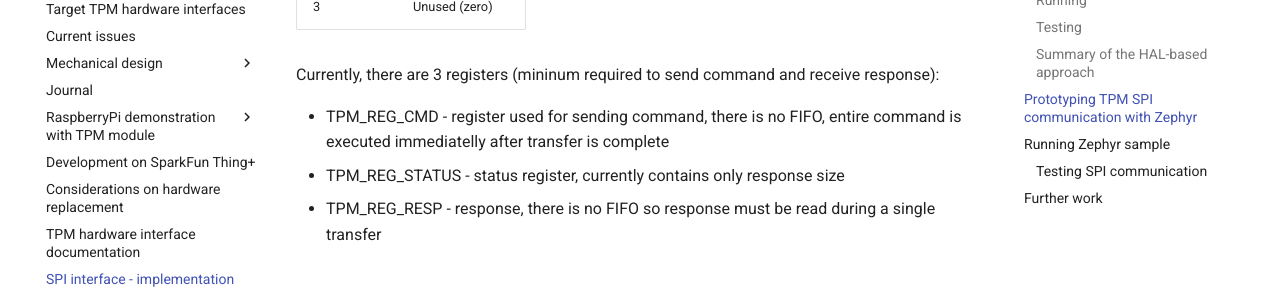
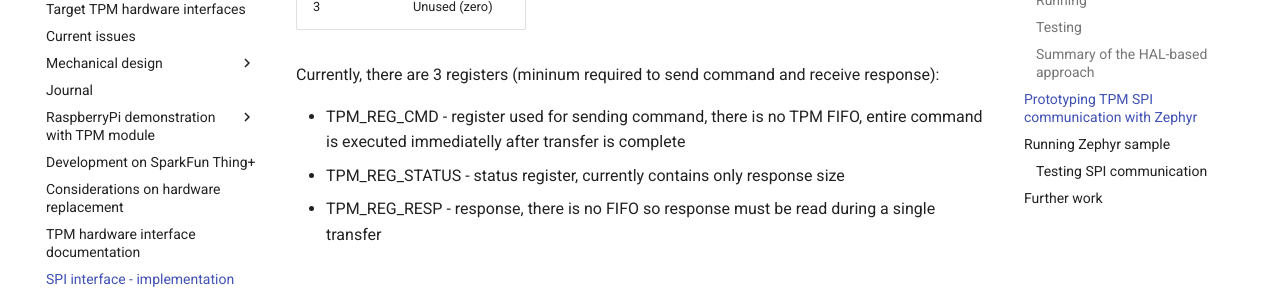
Before and after one commit to lpn-plant/lpntpm-docs, an MkDocs documentation site: the page built from docs/tpm-spi-dev.md, in a window 1280 px wide and 900 px high, scrolled down 5645 px. Shown: the part 153-446 px from the top of the window. Built offline with MkDocs 1.6.1 and Material for MkDocs 9.7.7, drawn with Linux system fonts in a browser that asks for light colours.

Commit message:
docs/tpm-spi-dev.md: clarify on FIFO

```diff
--- a/docs/tpm-spi-dev.md
+++ b/docs/tpm-spi-dev.md
@@ -255,7 +255,7 @@ of filling RX buffer one byte at a time we can do this in 2 transfers
 Currently, there are 3 registers (mininum required to send command and receive
 response):
 
-- TPM_REG_CMD - register used for sending command, there is no FIFO, entire
+- TPM_REG_CMD - register used for sending command, there is no  TPM FIFO, entire
   command is executed immediatelly after transfer is complete
 - TPM_REG_STATUS - status register, currently contains only response size
 - TPM_REG_RESP - response, there is no FIFO so response must be read during a
```
